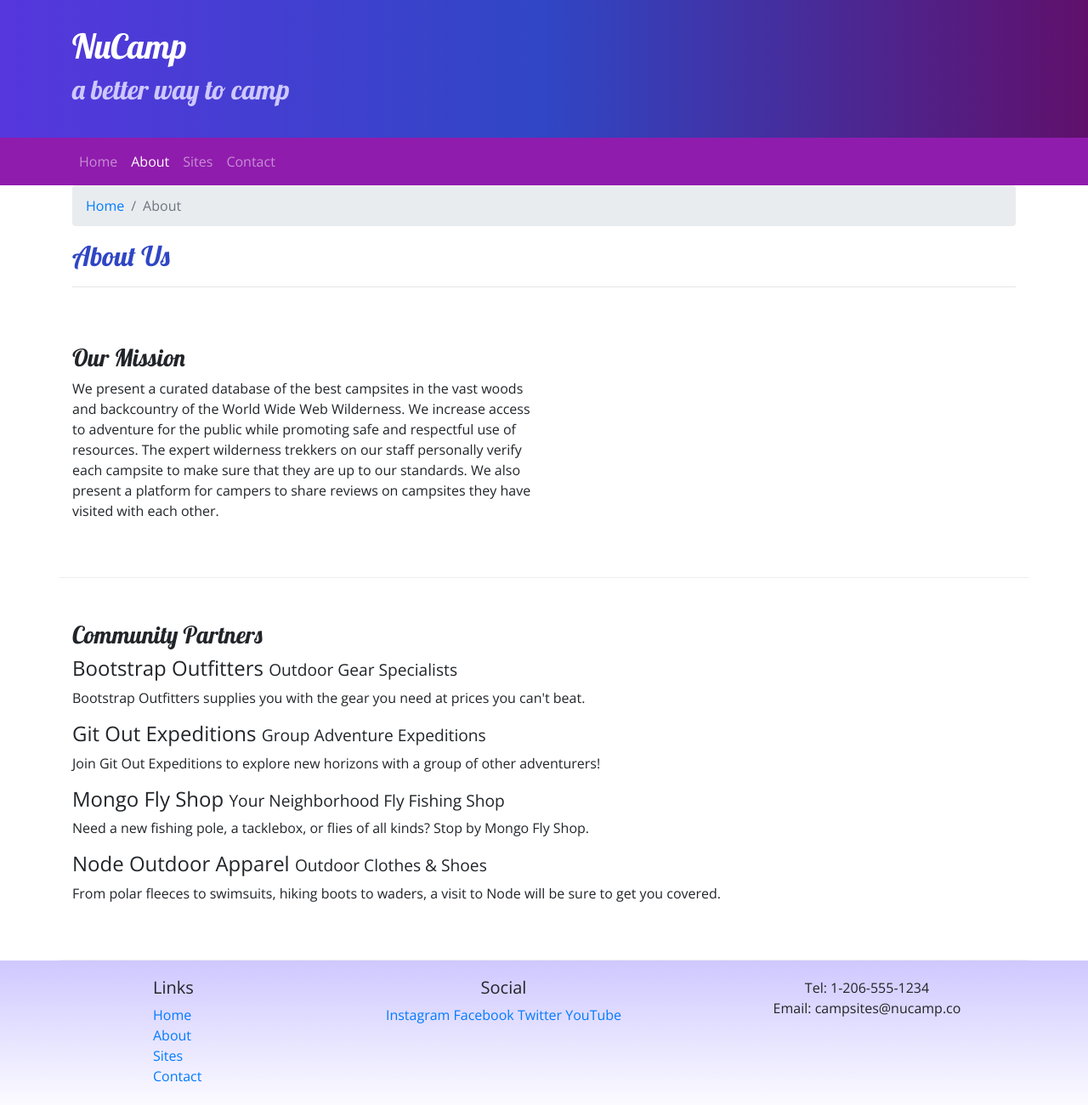
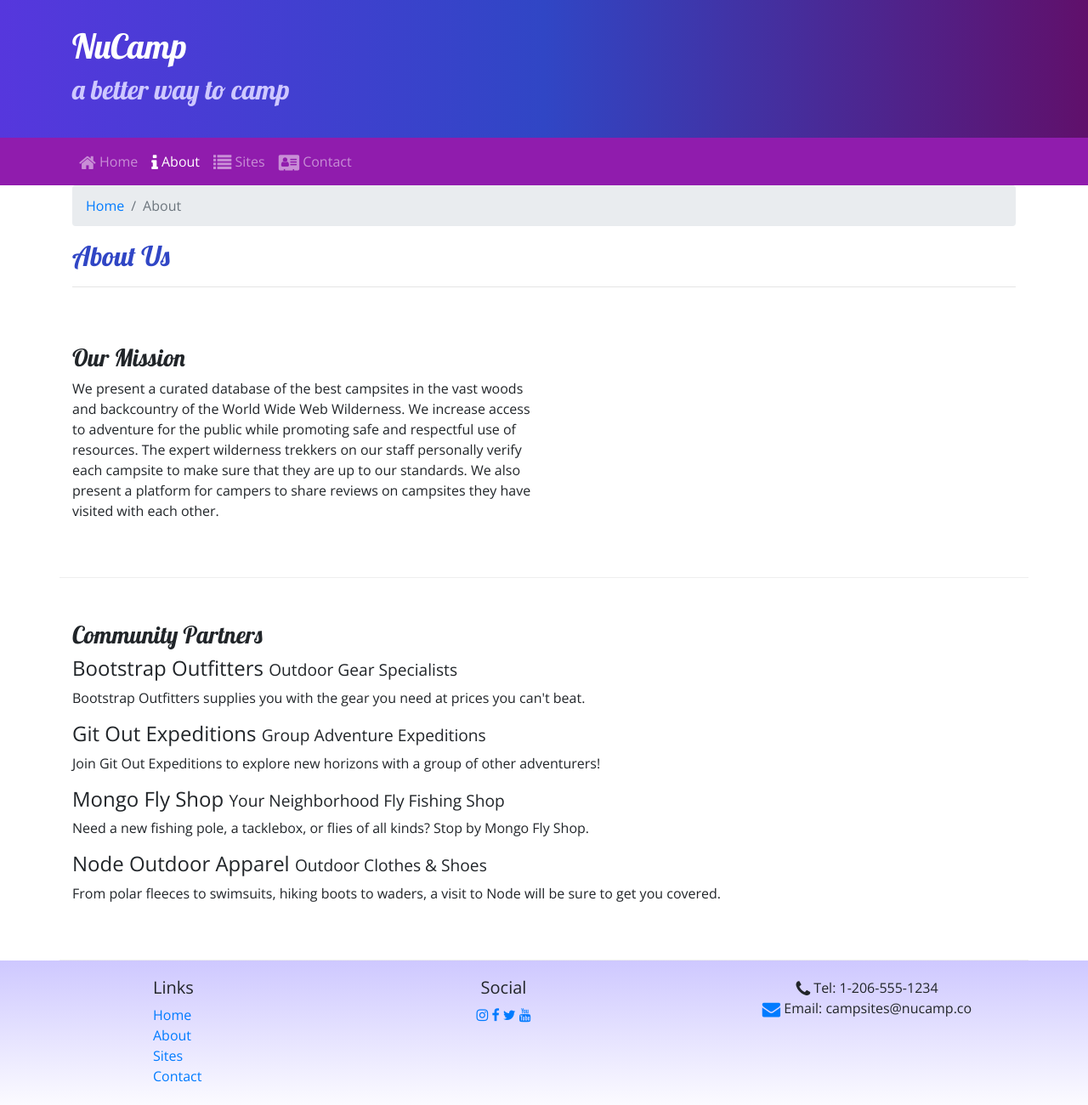
Before and after one commit to datwonamitchell/bootstrapproject-nucampsite, a website: page aboutus.html in a window 1280 px wide. Shown: the whole page at 85% size. Drawn offline with nearby package versions, Linux system fonts and the light colour scheme.

Commit message:
Icon Fonts

```diff
--- a/aboutus.html
+++ b/aboutus.html
@@ -9,6 +9,7 @@
     <link rel="stylesheet" href="node_modules/bootstrap/dist/css/bootstrap.min.css" />
 
     <!-- Additional CSS must be placed after Bootstrap CSS -->
+    <link rel="stylesheet" href="node_modules/font-awesome/css/font-awesome.min.css" />
     <link rel="stylesheet" href="https://fonts.googleapis.com/css?family=Lobster|Open+Sans" />
     <link rel="stylesheet" href="css/styles.css" />
 
@@ -34,10 +35,10 @@
             </button>
             <div class="collapse navbar-collapse" id="nucampNavbar">
                 <ul class="navbar-nav">
-                    <li class="nav-item"><a class="nav-link" href="index.html">Home</a></li>
-                    <li class="nav-item active"><a class="nav-link" href="#">About</a></li>
-                    <li class="nav-item"><a class="nav-link" href="#">Sites</a></li>
-                    <li class="nav-item"><a class="nav-link" href="#">Contact</a></li>
+                    <li class="nav-item"><a class="nav-link" href="index.html"><i class="fa fa-home fa-lg"></i> Home</a></li>
+                    <li class="nav-item active"><a class="nav-link" href="#"><i class="fa fa-info fa-lg"></i> About</a></li>
+                    <li class="nav-item"><a class="nav-link" href="#"><i class="fa fa-list fa-lg"></i> Sites</a></li>
+                    <li class="nav-item"><a class="nav-link" href="#"><i class="fa fa-address-card fa-lg"></i> Contact</a></li>
                 </ul>
             </div>
         </div>
@@ -95,14 +96,14 @@
                 </div>
                 <div class="col-6 col-sm-5 text-center">
                     <h5>Social</h5>
-                    <a href="http://instagram.com/">Instagram</a>
-                    <a href="http://facebook.com/">Facebook</a>
-                    <a href="http://twitter.com/">Twitter</a>
-                    <a href="http://youtube.com/">YouTube</a>
+                    <a href="http://instagram.com/"><i class="fa fa-instagram"></i></a>
+                    <a href="http://facebook.com/"><i class="fa fa-facebook"></i></a>
+                    <a href="http://twitter.com/"><i class="fa fa-twitter"></i></a>
+                    <a href="http://youtube.com/"><i class="fa fa-youtube"></i></a>
                 </div>
                 <div class="col-sm-4 text-center">
-                    Tel: 1-206-555-1234<br />
-                    Email: campsites@nucamp.co
+                    <i class="fa fa-phone fa-lg"></i> Tel: 1-206-555-1234<br />
+                    <i class="fa fa-envelope fa-lg text-primary"></i> Email: campsites@nucamp.co
                 </div>
             </div>
         </div>
--- a/package.json
+++ b/package.json
@@ -15,6 +15,7 @@
   },
   "dependencies": {
     "bootstrap": "^4.5.2",
+    "font-awesome": "^4.7.0",
     "jquery": "^3.5.1",
     "popper.js": "^1.16.1"
   }
```
Also changed, not shown: index.html (+11 -10 lines), 1 other file.
